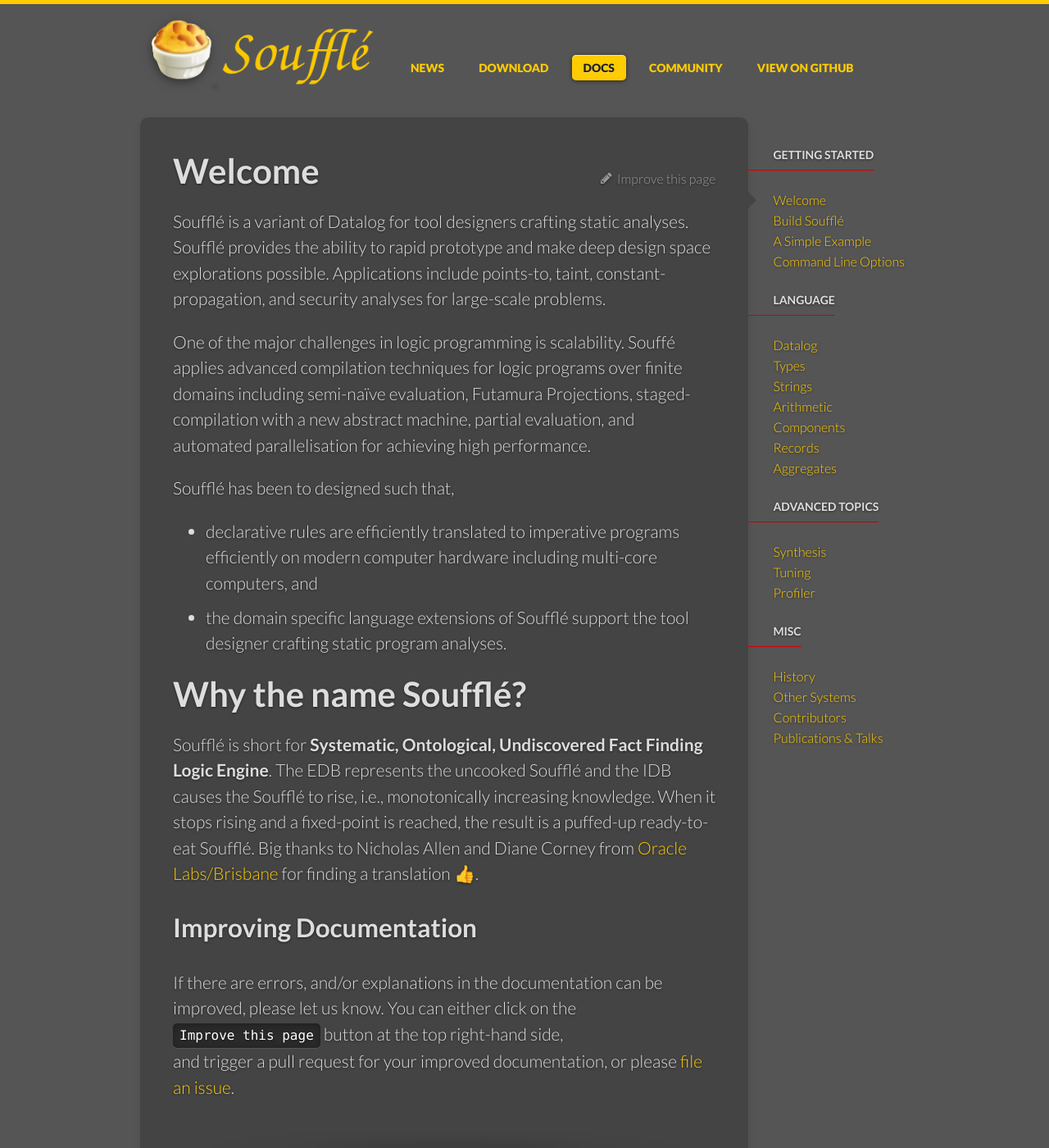
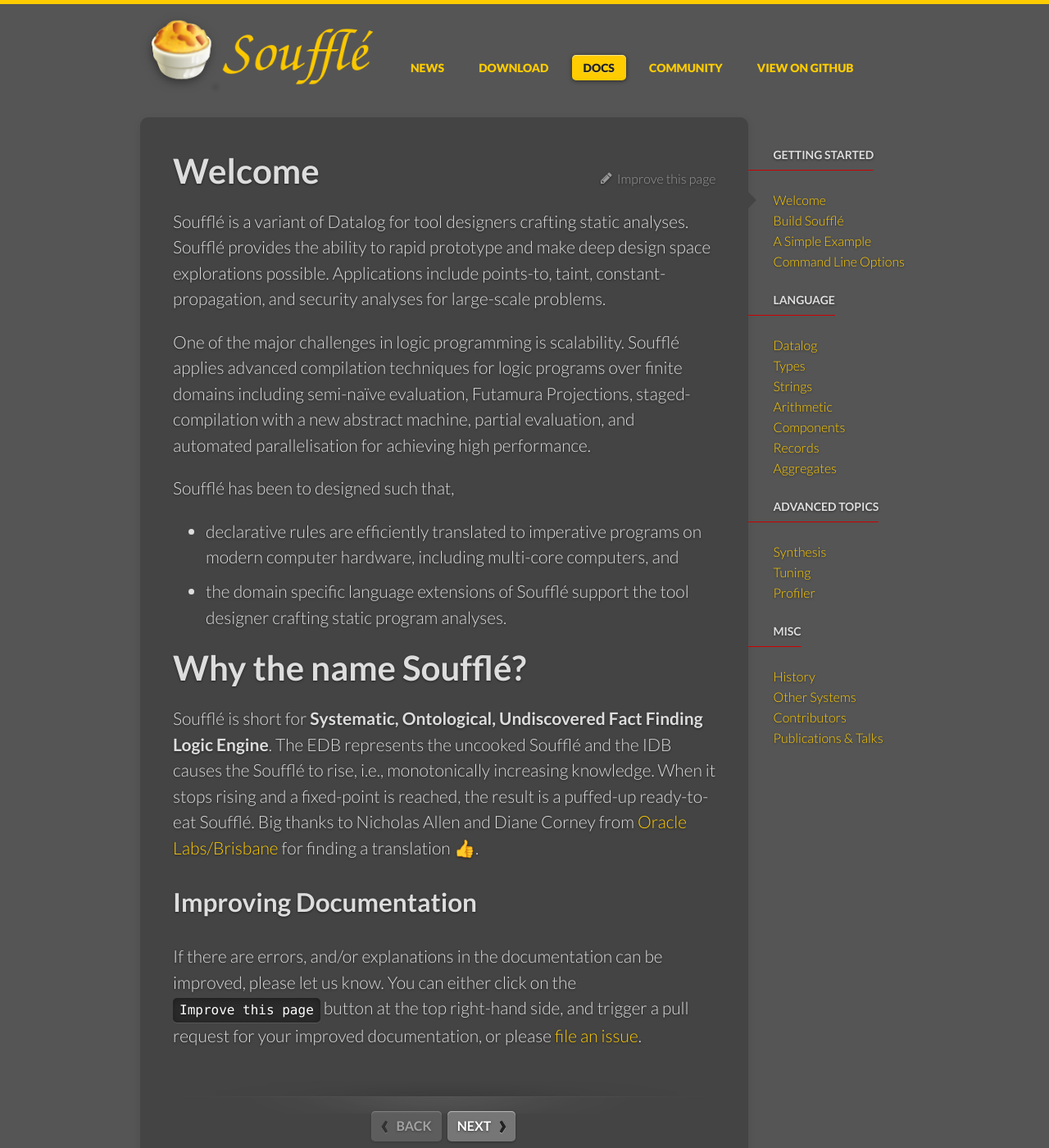
Before and after one commit to souffle-lang/souffle-lang.github.io, a Jekyll site: the page built from _docs/index.md, in a window 1280 px wide and 1400 px high. Shown: the whole window at 82% size. Built offline with Jekyll 4.4.1, drawn with Linux system fonts in a browser that asks for light colours; emoji names are drawn with the system emoji font.

Commit message:
Update index.md

````diff
--- a/_docs/index.md
+++ b/_docs/index.md
@@ -9,14 +9,13 @@ Soufflé provides the ability to rapid prototype and make deep design space expl
 Applications include points-to, taint, constant-propagation, and security analyses for large-scale problems.
 
 One of the major challenges in logic programming is scalability.
-Souffé applies advanced compilation techniques for logic programs over finite domains including semi-naïve evaluation, Futamura Projections, staged-compilation with a new abstract machine, partial evaluation, and automated parallelisation for achieving high performance.
+Soufflé applies advanced compilation techniques for logic programs over finite domains including semi-naïve evaluation, Futamura Projections, staged-compilation with a new abstract machine, partial evaluation, and automated parallelisation for achieving high performance.
 
 Soufflé has been to designed such that,
 
-* declarative rules are efficiently translated to imperative programs efficiently on modern computer hardware including multi-core computers, and
+* declarative rules are efficiently translated to imperative programs on modern computer hardware, including multi-core computers, and
 
-* the domain specific language extensions of Soufflé support the tool designer
-crafting static program analyses.
+* the domain specific language extensions of Soufflé support the tool designer crafting static program analyses.
 
 # Why the name Soufflé?
 Soufflé  is short for **Systematic, Ontological, Undiscovered Fact Finding Logic Engine**. The EDB represents the
@@ -25,8 +24,5 @@ uncooked Soufflé  and the IDB causes the Soufflé  to rise, i.e., monotonically
 
 ## Improving Documentation
 
-If there are errors, and/or explanations in the documentation can be
-improved, please let us know. You can either click on the
-```Improve this page``` button at the top right-hand side,
-and trigger a pull request for your improved documentation, or please
-[file an issue]({{ site.repository }}/issues/new).
+If there are errors, and/or explanations in the documentation can be improved, please let us know.
+You can either click on the ```Improve this page``` button at the top right-hand side, and trigger a pull request for your improved documentation, or please [file an issue]({{ site.repository }}/issues/new).
````
